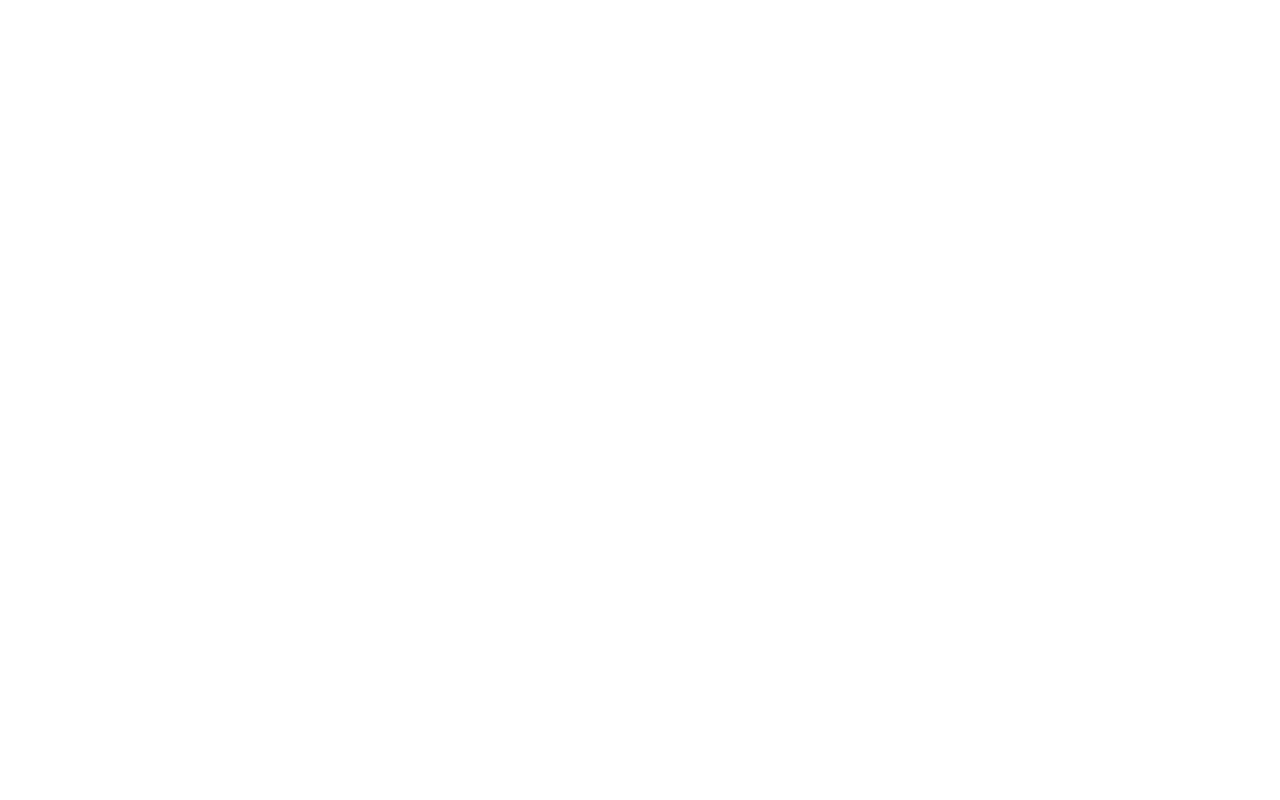
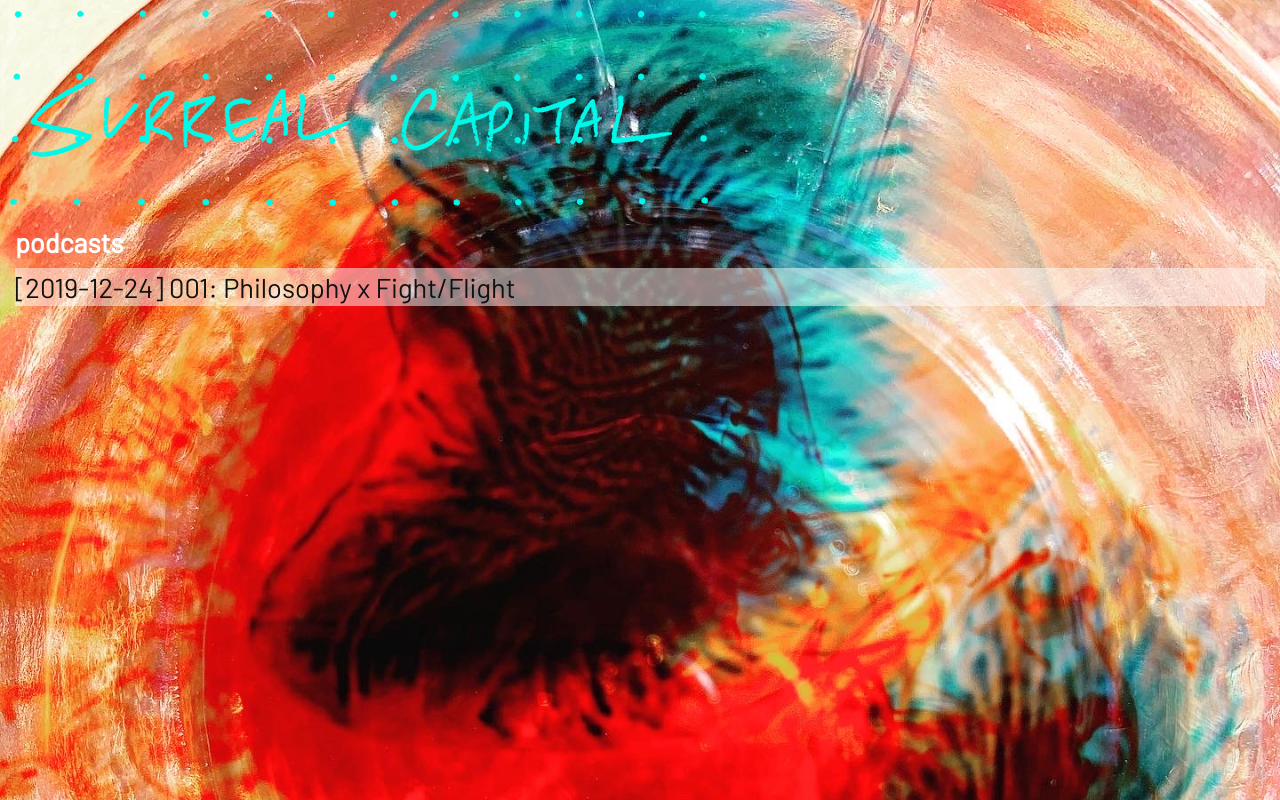
Before and after one commit to surrealcapital/podcasts, a plain HTML site: page index.html in a window 1280 px wide. Drawn offline with Linux system fonts and the light colour scheme.

Commit message:
added images and initial link

```diff
--- a/index.html
+++ b/index.html
@@ -5,10 +5,21 @@
     <meta charset="utf-8">
     <meta content="width=device-width, height=device-height, user-scalable=no, initial-scale=0.9, maximum-scale=0.9, minimum-scale=0.9, target-densitydpi=device-dpi" name="viewport">
     <meta content="yes" name="apple-mobile-web-app-capable">
-    <link href="https://fonts.googleapis.com/css?family=Michroma" rel="stylesheet">
+    <link href="https://fonts.googleapis.com/css?family=Barlow&display=swap" rel="stylesheet">
     <link rel="stylesheet" href="style.css">
   </head>
   <body>
-
+    <section>
+      <img src="logo.png">
+      <h1>podcasts</h1>
+      <a href="https://soundcloud.com/yearunknown/surreal-capital-001">[2019-12-24] 001: Philosophy x Fight/Flight</a>
+    </section>
+    <!--
+    <section>
+      <h1>virtual reality</h1>
+      <a href="#" class="soon">Coyoyes World</a>
+      <a href="#" class="soon">Mindpather</a>
+    </section>
+  -->
   </body>
 </html>
--- a/style.css
+++ b/style.css
@@ -0,0 +1,60 @@
+body {
+  padding: 10px;
+  margin: 0;
+  background-color: #eee;
+  background-image: url(watercolor.JPG);
+  background-size: 100%;
+}
+
+img {
+  width: 100%;
+  max-width: 700px;
+}
+
+h1, h2, a, p {
+  font-family: Barlow;
+  font-size: 1.5rem;
+  font-weight: 100;
+  margin: 5px;
+  color: #eee;
+}
+
+section {
+  display: flex;
+  flex-direction: column;
+}
+
+section a:last-child {
+  margin-bottom: 20px;
+}
+
+h1, h2 {
+  margin: 20px 5px 5px;
+  color: #fff;
+  font-size: 1.7rem;
+  font-weight: bold;
+}
+
+p {
+  font-size: 1rem;
+  color: #eee;
+
+}
+
+a {
+  text-decoration: none;
+  font-size: 1.7rem;
+  color: #111;
+  text-shadow: 0;
+  transition: text-shadow 2.5s;
+  display: inline-block;
+  background-color: rgba(255, 255, 255, 0.5);
+  line-height: 2.4rem;
+}
+
+a:hover {
+  text-shadow: 6px 2px rgba(240, 10, 220, 0.8);
+  background-color: rgb(1, 1, 1, 0.1);
+  color: #eee;
+  transition: text-shadow 0.5s;
+}
```
Also changed, not shown: logo.png (added), tree.JPG (added), watercolor.JPG (added).
